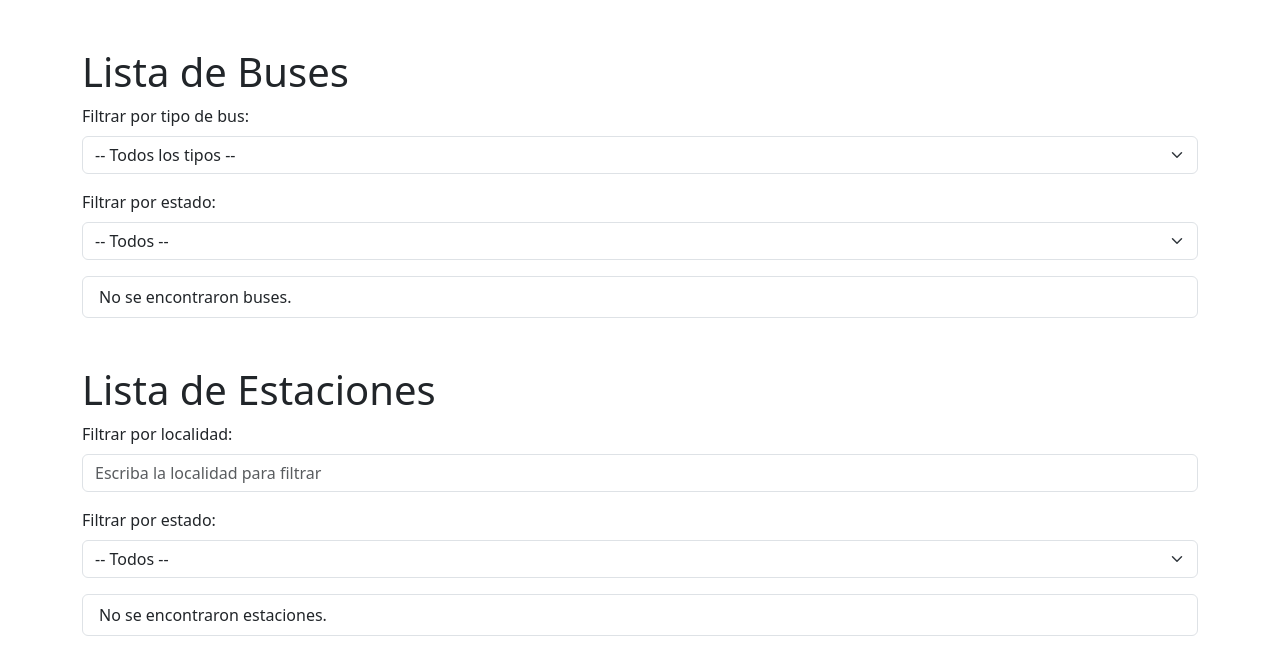
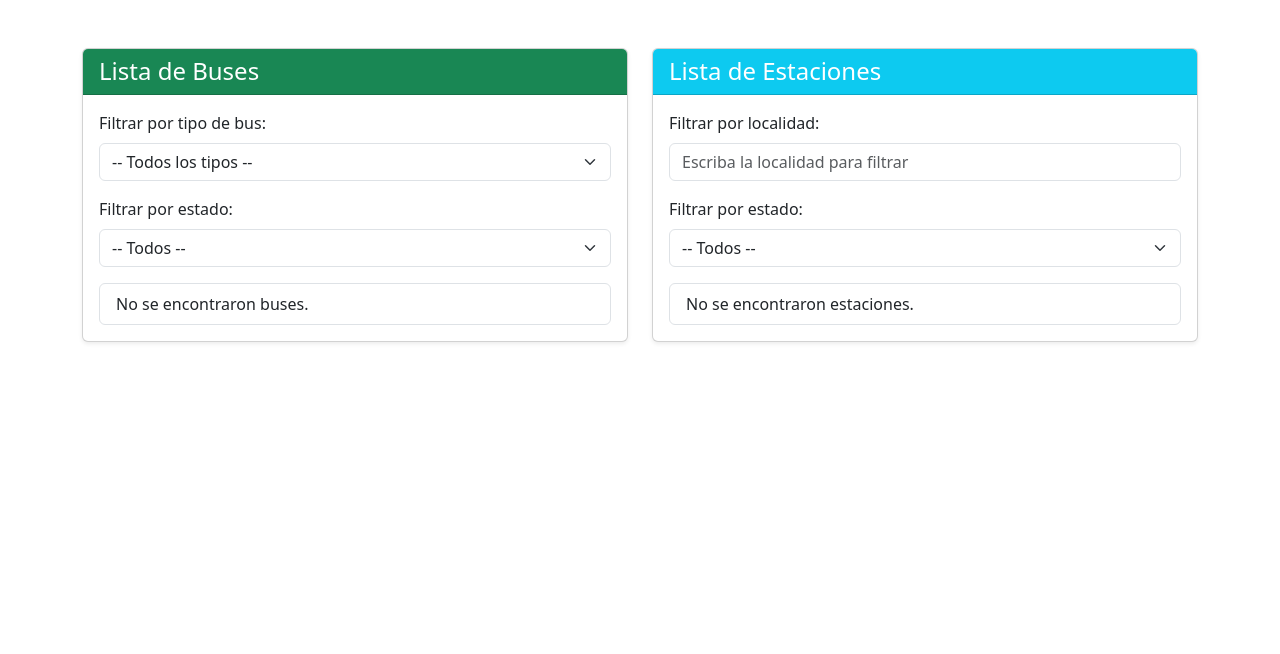
Before and after one commit to Juanes0706/Proyecto, a FastAPI app: page /read in a window 1280 px wide. Shown: the part 56-710 px from the top of the page. Run offline with FastAPI, Linux system fonts and the light colour scheme; data that the repository does not hold is empty.

Commit message:
maquillaje otra vez ahora en operations

```diff
--- a/templates/ReadPage.html
+++ b/templates/ReadPage.html
@@ -21,8 +21,15 @@
     </div>
   </div>
 </nav>
+
 <div class="container mt-5">
-    <h1>Lista de Buses</h1>
+  <div class="row">
+    <div class="col-md-6">
+      <div class="card shadow-sm">
+        <div class="card-header bg-success text-white">
+          <h4 class="mb-0">Lista de Buses</h4>
+        </div>
+        <div class="card-body">
           <div class="mb-3">
             <label for="filterTipoBus" class="form-label">Filtrar por tipo de bus:</label>
             <select id="filterTipoBus" class="form-select">
@@ -40,8 +47,16 @@
             </select>
           </div>
           <ul id="listaBuses" class="list-group"></ul>
+        </div>
+      </div>
+    </div>
 
-    <h1 class="mt-5">Lista de Estaciones</h1>
+    <div class="col-md-6 mt-4 mt-md-0">
+      <div class="card shadow-sm">
+        <div class="card-header bg-info text-white">
+          <h4 class="mb-0">Lista de Estaciones</h4>
+        </div>
+        <div class="card-body">
           <div class="mb-3">
             <label for="filterLocalidadEstacion" class="form-label">Filtrar por localidad:</label>
             <input type="text" id="filterLocalidadEstacion" class="form-control" placeholder="Escriba la localidad para filtrar" />
@@ -55,6 +70,10 @@
             </select>
           </div>
           <ul id="listaEstaciones" class="list-group"></ul>
+        </div>
+      </div>
+    </div>
+  </div>
 </div>
 
 <script>
```
Lines whose indentation alone changed are shown as unchanged.
